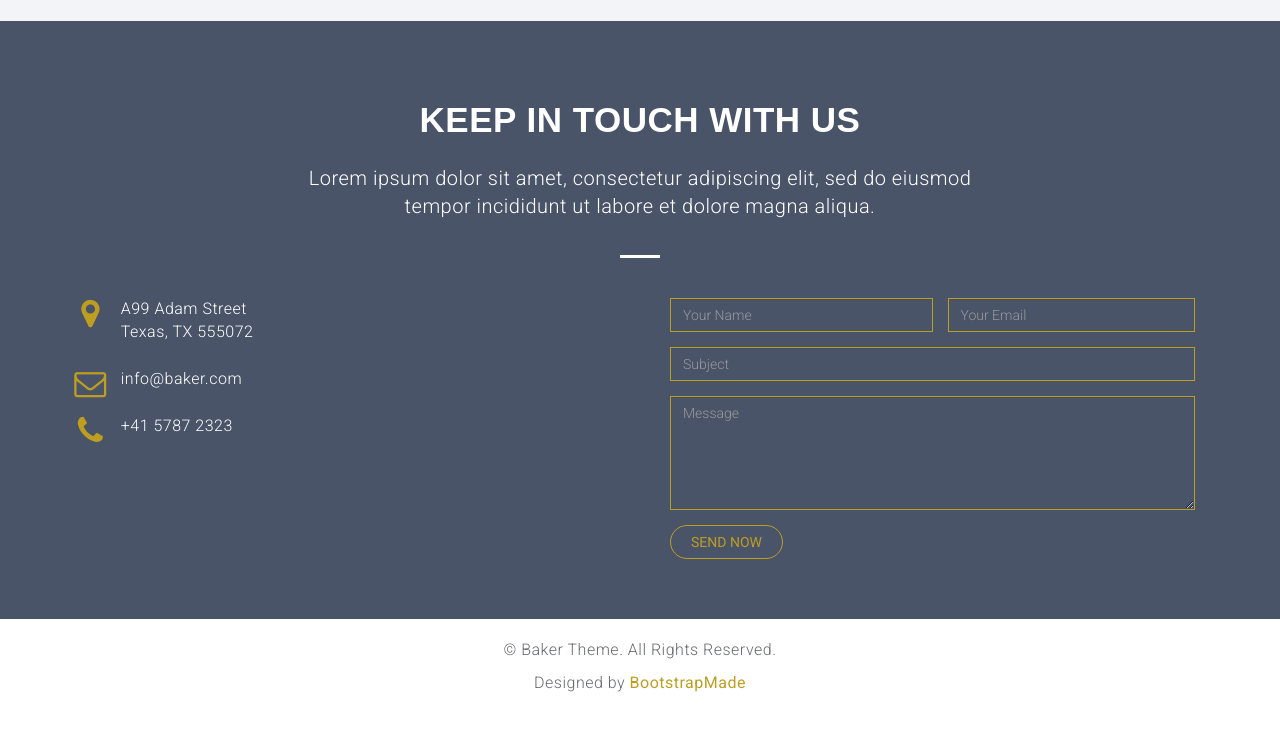
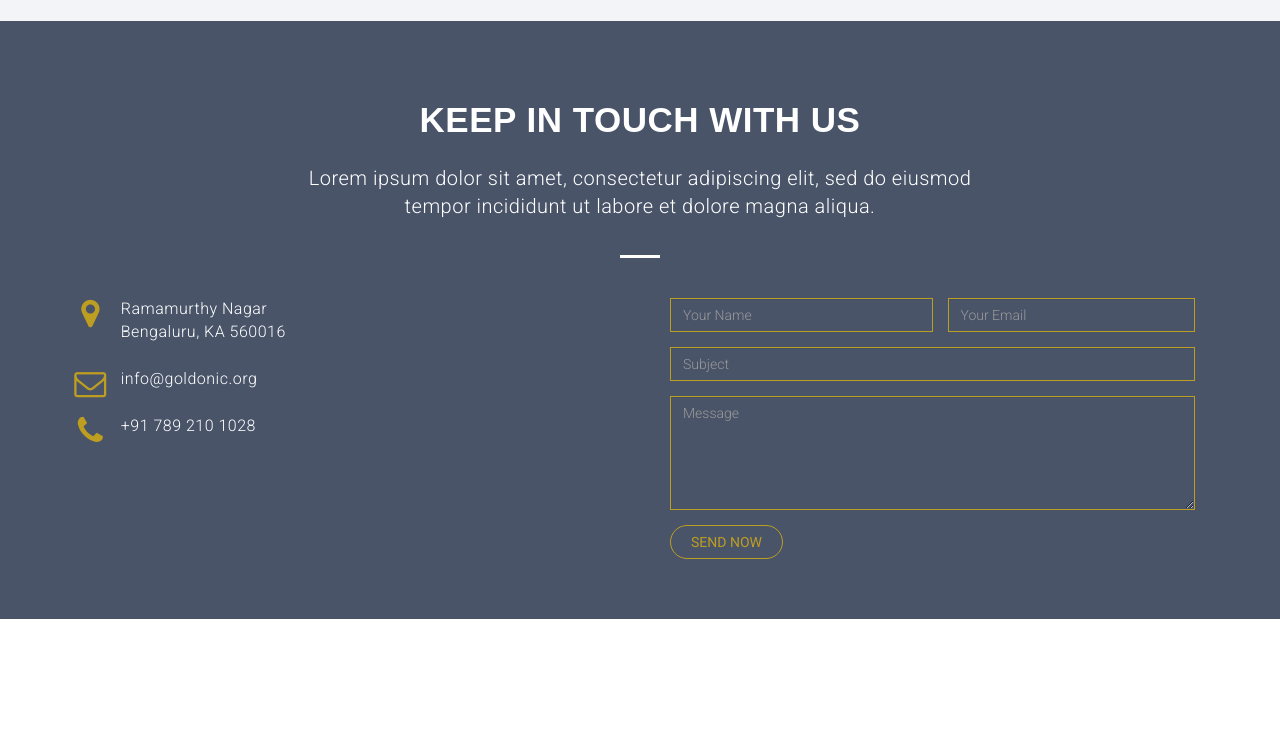
Before and after one commit to goldonic/goldonic.github.io, a plain HTML site: page index.html in a window 1280 px wide. Shown: the part 1616-2346 px from the top of the page. Drawn offline with Linux system fonts and the light colour scheme.

Commit message:
Changed Contact details

```diff
--- a/index.html
+++ b/index.html
@@ -162,9 +162,9 @@
           </div>
           <div class="col-md-6 col-sm-6 col-xs-12">
             <div class="loction-info white">
-              <p><i class="fa fa-map-marker fa-fw pull-left fa-2x"></i>A99 Adam Street<br>Texas, TX 555072</p>
-              <p><i class="fa fa-envelope-o fa-fw pull-left fa-2x"></i>info@baker.com</p>
-              <p><i class="fa fa-phone fa-fw pull-left fa-2x"></i>+41 5787 2323</p>
+              <p><i class="fa fa-map-marker fa-fw pull-left fa-2x"></i>Ramamurthy Nagar<br>Bengaluru, KA 560016</p>
+              <p><i class="fa fa-envelope-o fa-fw pull-left fa-2x"></i>info@goldonic.org</p>
+              <p><i class="fa fa-phone fa-fw pull-left fa-2x"></i>+91 789 210 1028</p>
             </div>
           </div>
           <div class="col-md-6 col-sm-6 col-xs-12">
@@ -206,23 +206,6 @@
     </section>
     <!---->
     <!---->
-    <footer id="footer">
-      <div class="container">
-        <div class="row text-center">
-          <p>&copy; Baker Theme. All Rights Reserved.</p>
-          <div class="credits">
-            <!--
-              All the links in the footer should remain intact.
-              You can delete the links only if you purchased the pro version.
-              Licensing information: https://bootstrapmade.com/license/
-              Purchase the pro version with working PHP/AJAX contact form: https://bootstrapmade.com/buy/?theme=Baker
-            -->
-            Designed by <a href="https://bootstrapmade.com/">BootstrapMade</a>
-          </div>
-        </div>
-      </div>
-    </footer>
-    <!---->
   </div>
   <script src="js/jquery.min.js"></script>
   <script src="js/jquery.easing.min.js"></script>
```
